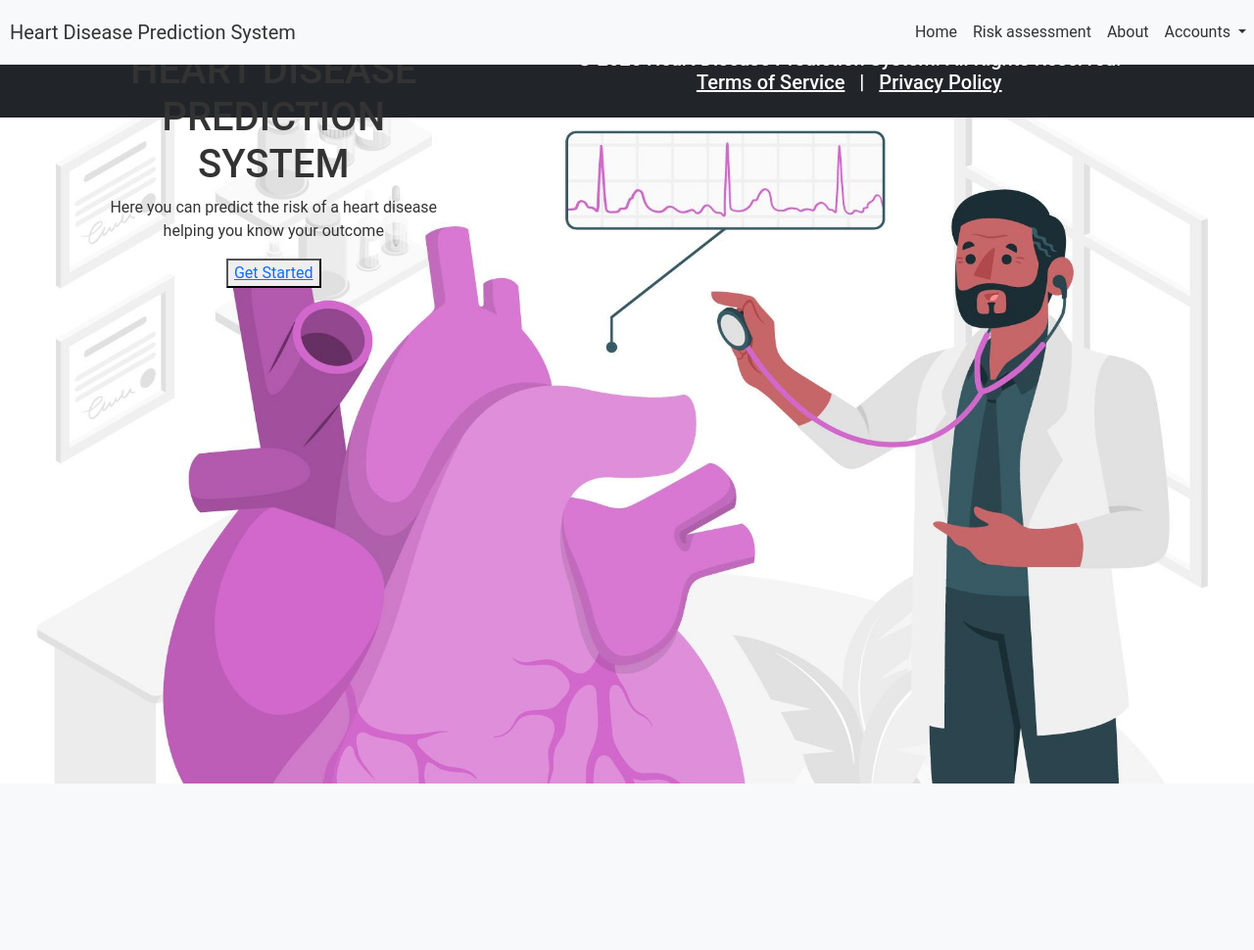
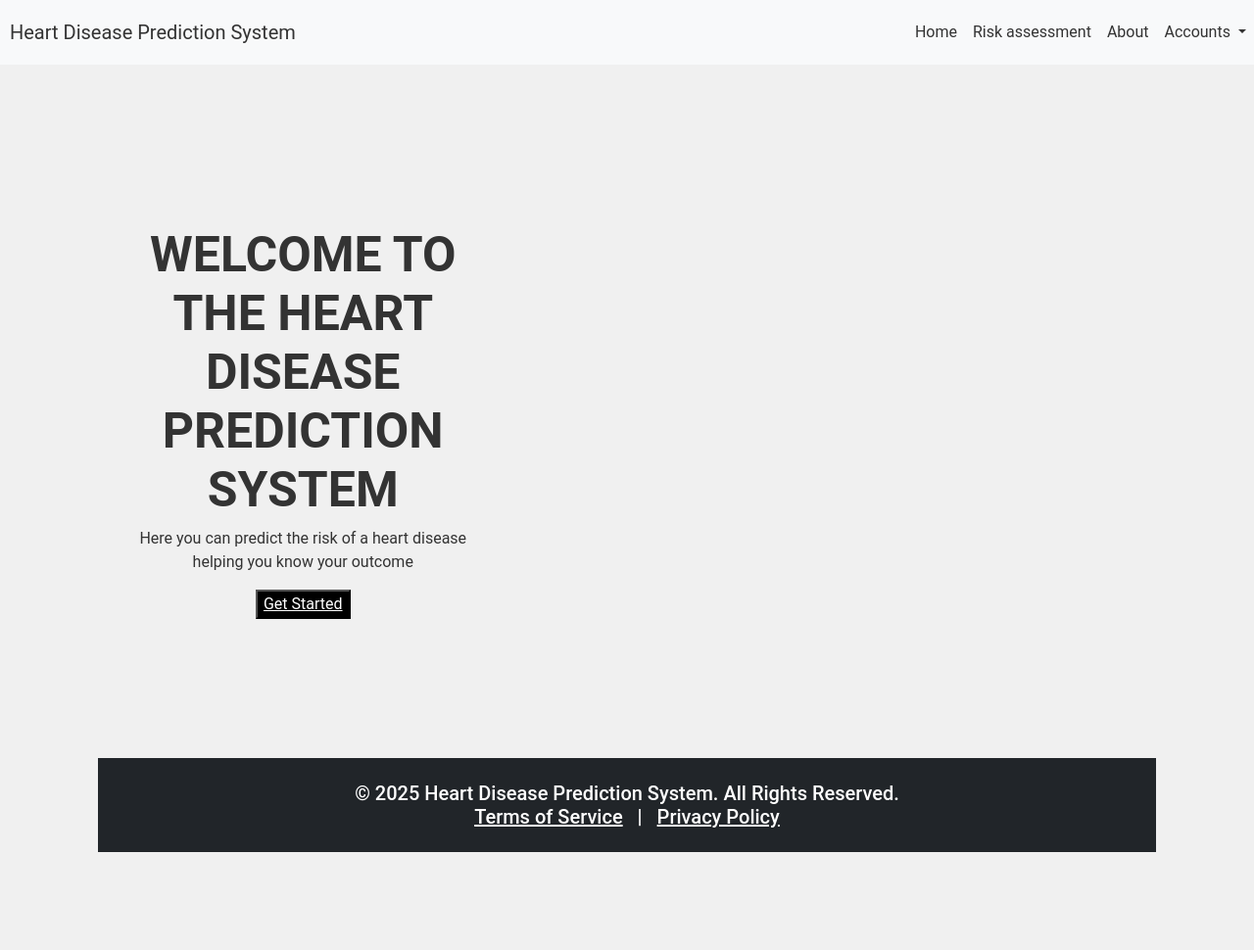
Before and after one commit to Atahm653/Project, a Django app: page / in a window 1280 px wide. Shown: the whole page at 98% size. Before the commit the page ends 800 px from the top, so only its background shows below. Run offline with Django 5.2, Linux system fonts and the light colour scheme; parts of the project's set-up code (start-up, migrations or seed data) failed here and were passed over; some libraries are stand-ins or nearby versions.

Commit message:
Additional changes

```diff
--- a/Static/css/home.css
+++ b/Static/css/home.css
@@ -1,27 +1,47 @@
 *{
     box-sizing:border-box;
+    margin:0;
 }
-
 body{
     font-family: 'Roboto', sans-serif;
-    margin: 0;
-    padding: 0;
+    margin:100px;;
+    padding:0;
 }
-
 .container{
-    width:1170px;
+    width: 1170px;
     padding-right:15px;
     padding-left:15px;
-    margin:auto;
+    margin-right:auto;
 }
-
 .landing-page{
-    position: relative;
+    position:relative;
     background:white;
 }
-
 .landing-page .info{
     width:35%;
     float:left;
-    margin: top 130px;
+    margin-top:130px;
 }
+.landing-page .info h1{
+    font-size:50px;
+    font-weight:700;
+    color:#333;
+}
+.landing-page .inf0 p{
+    font-size:20px;
+    font-weight:400;
+    color:#333;
+}
+.landing-page .info button{
+    background-color: black;
+
+}
+.landing-page .info button a{
+    color:white;
+}
+footer{
+    position:relative;
+    margin-top:650px;
+    margin-bottom:0;
+    width:100%;
+}
--- a/Static/css/main.css
+++ b/Static/css/main.css
@@ -1,9 +1,5 @@
 body{
     background-color: #f0f0f0;
-    background-image: url('/static/images/5917626.jpg');
-    background-repeat: no-repeat;
-    background-size: cover;
-    background-attachment:fixed;
     font-family: Arial, sans-serif;
     margin:0px;
     margin-top: 150px;
@@ -46,7 +42,7 @@ body{
 }
 
 .main-content button {
-    background-color: #007bff;
+    background-color: white;
     color: #ffffff;
     padding: 15px 30px;
     border: none;
@@ -61,6 +57,7 @@ footer {
     color: #ffffff;
     text-align: center;
     padding: 20px;
+    width:100%;
 }
 
 footer p {
```
Also changed, not shown: Static/css/login.css (+8 -16 lines), Static/images/5917626.jpg (deleted).
